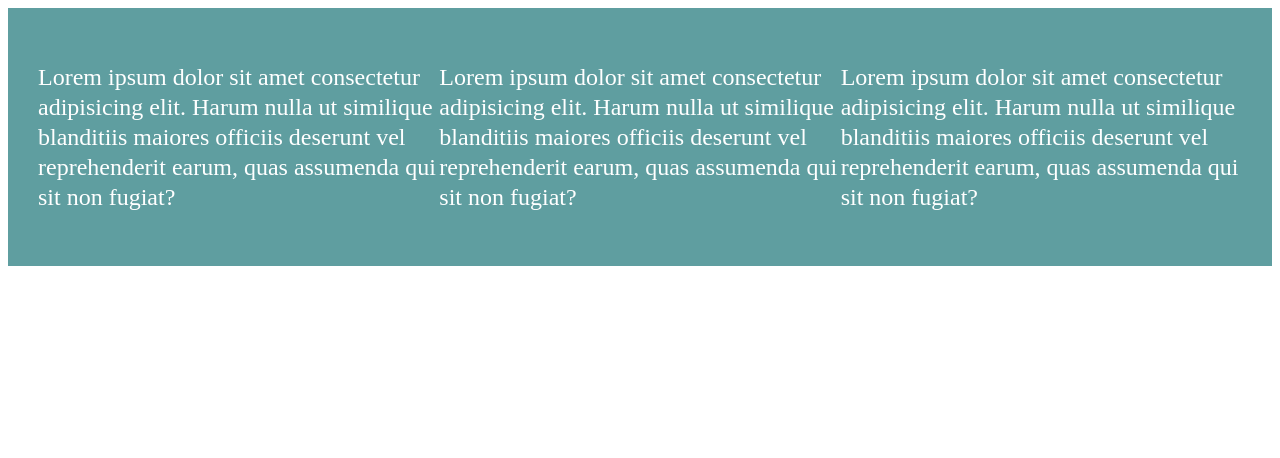
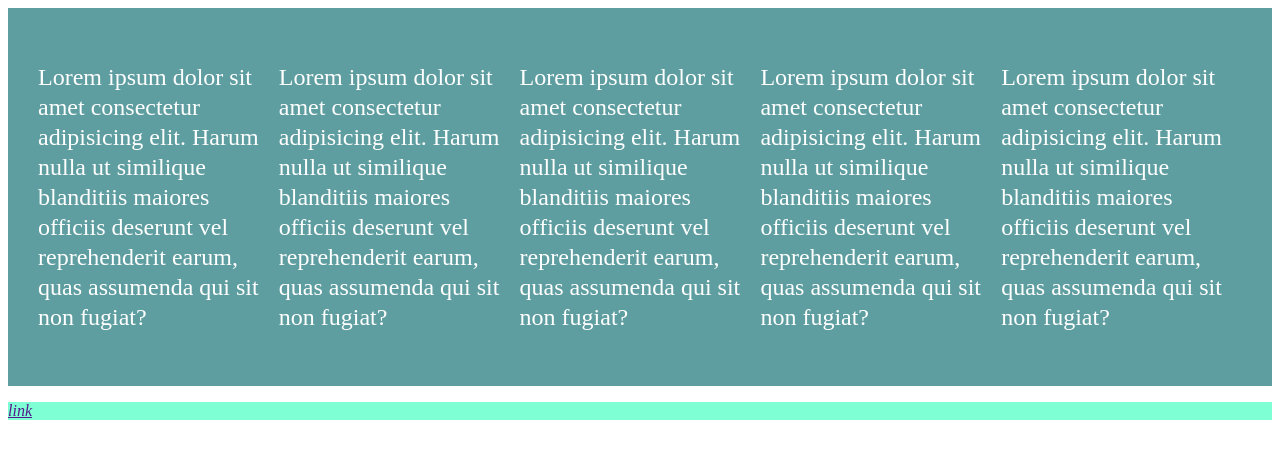
Before and after one commit to alex-jakee/first-project, a plain HTML site: page index.html in a window 1280 px wide. Drawn offline with Linux system fonts and the light colour scheme.

Commit message:
обновление файлов

```diff
--- a/index.html
+++ b/index.html
@@ -16,6 +16,13 @@
       deserunt vel reprehenderit earum, quas assumenda qui sit non fugiat?</p>
     <p>Lorem ipsum dolor sit amet consectetur adipisicing elit. Harum nulla ut similique blanditiis maiores officiis
       deserunt vel reprehenderit earum, quas assumenda qui sit non fugiat?</p>
+    <p>Lorem ipsum dolor sit amet consectetur adipisicing elit. Harum nulla ut similique blanditiis maiores officiis
+      deserunt vel reprehenderit earum, quas assumenda qui sit non fugiat?</p>
+    <p>Lorem ipsum dolor sit amet consectetur adipisicing elit. Harum nulla ut similique blanditiis maiores officiis
+      deserunt vel reprehenderit earum, quas assumenda qui sit non fugiat?</p>
+  </div>
+  <div class="box2">
+    <p><a href="" class="link">link</a></p>
   </div>
 </body>
 
--- a/style.css
+++ b/style.css
@@ -6,3 +6,8 @@
   font-size: 24px;
   line-height: 30px;
 }
+.box2{
+  color: aqua;
+  background-color: aquamarine;
+  font-style: italic;
+}
```
